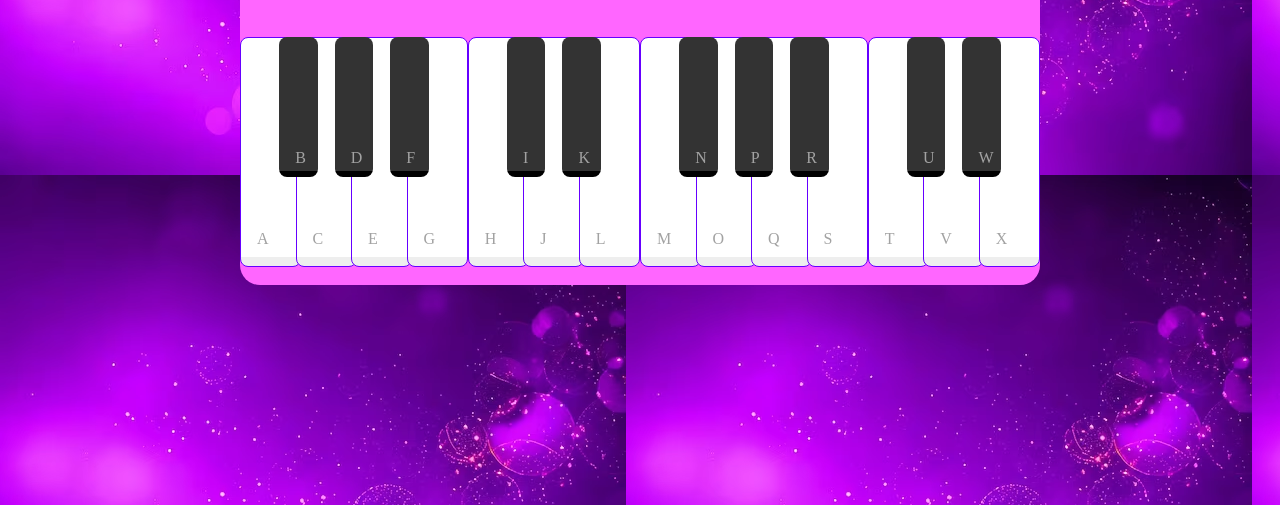
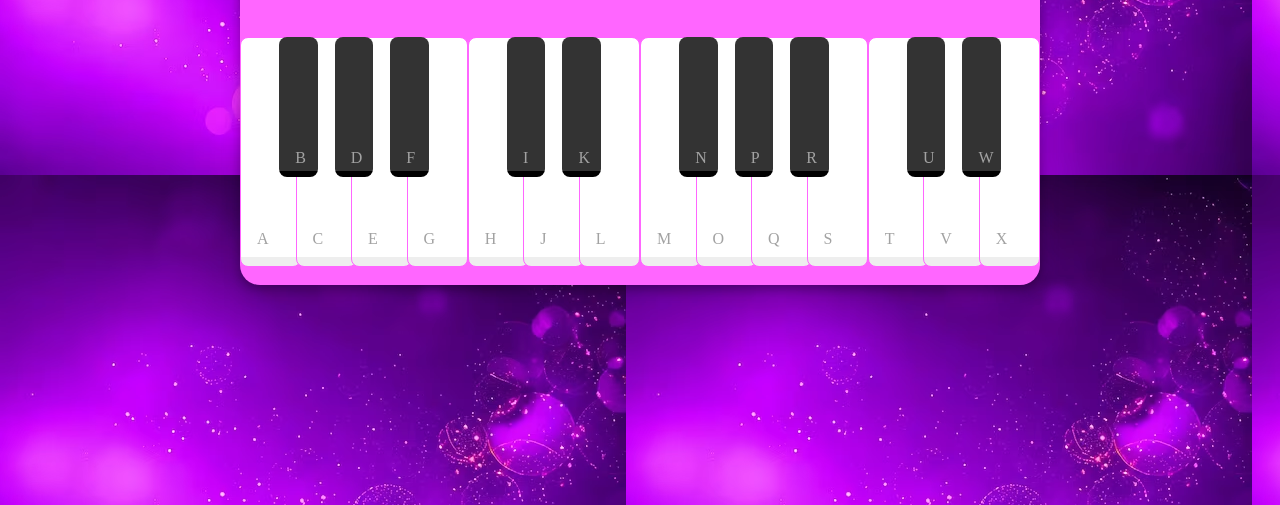
Before and after one commit to devship/practical-on-javascript, a plain HTML site: page recreated piano/index.html in a window 1280 px wide. Shown: the part 295-800 px from the top of the page. Drawn offline with Linux system fonts and the light colour scheme.

Commit message:
complete piano project

```diff
--- a/recreated piano/style.css
+++ b/recreated piano/style.css
@@ -15,6 +15,7 @@ body{
     height: 360px;
     border-radius: 20px;
     padding: 35px, 40px;
+    box-shadow: 0 4px 8px 0 rgba(0, 0, 0, 0.2), 0 6px 20px 0 rgba(0, 0, 0, 0.19);
     background-color:#ff66ff;
 }
 .piano_container header{
@@ -92,7 +93,7 @@ header .volume span{
     width: 70px;
     height: 230px;
     background: linear-gradient(#fff 96%, #eee 4%);
-    border: 1px solid #6600ff;
+    border: 1px solid #ff66ff;
     border-radius: 8px;
 }
 .piano-keys .white.active {
```
Also changed, not shown: 1 other file.
